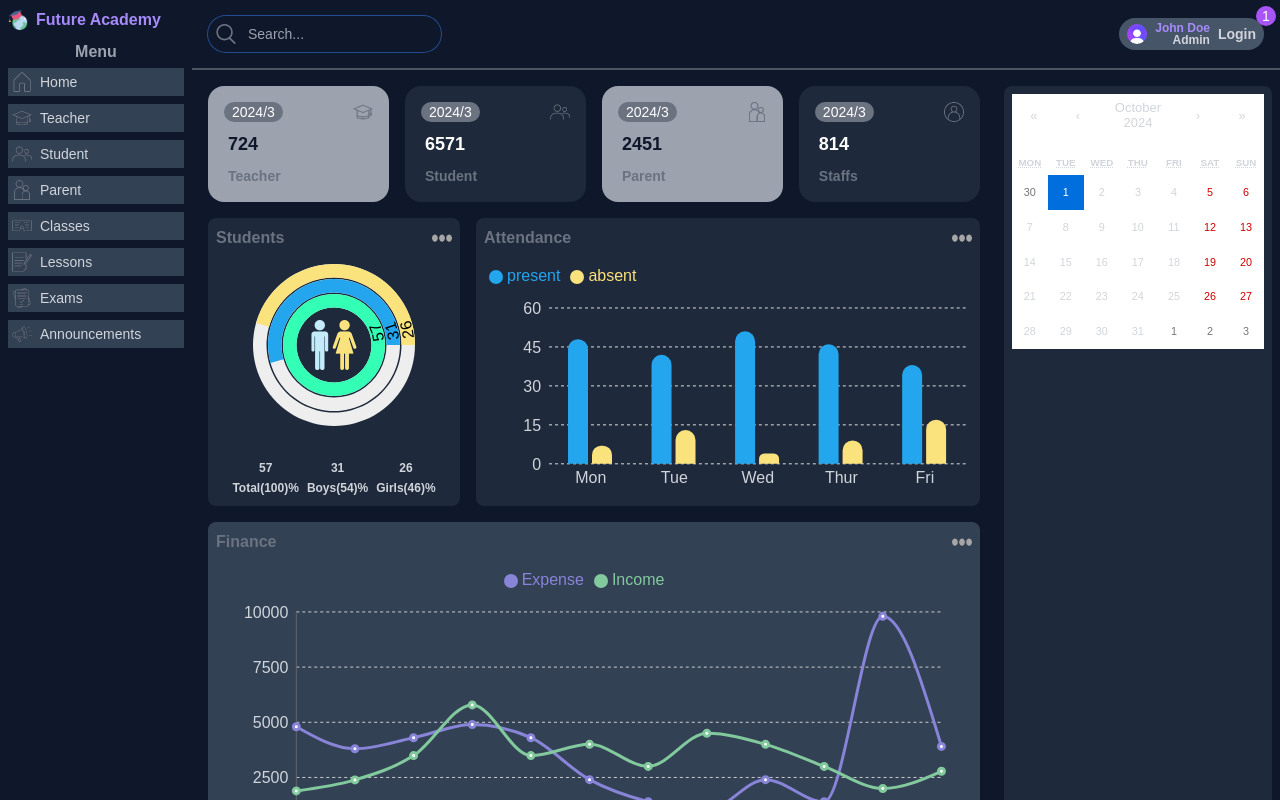
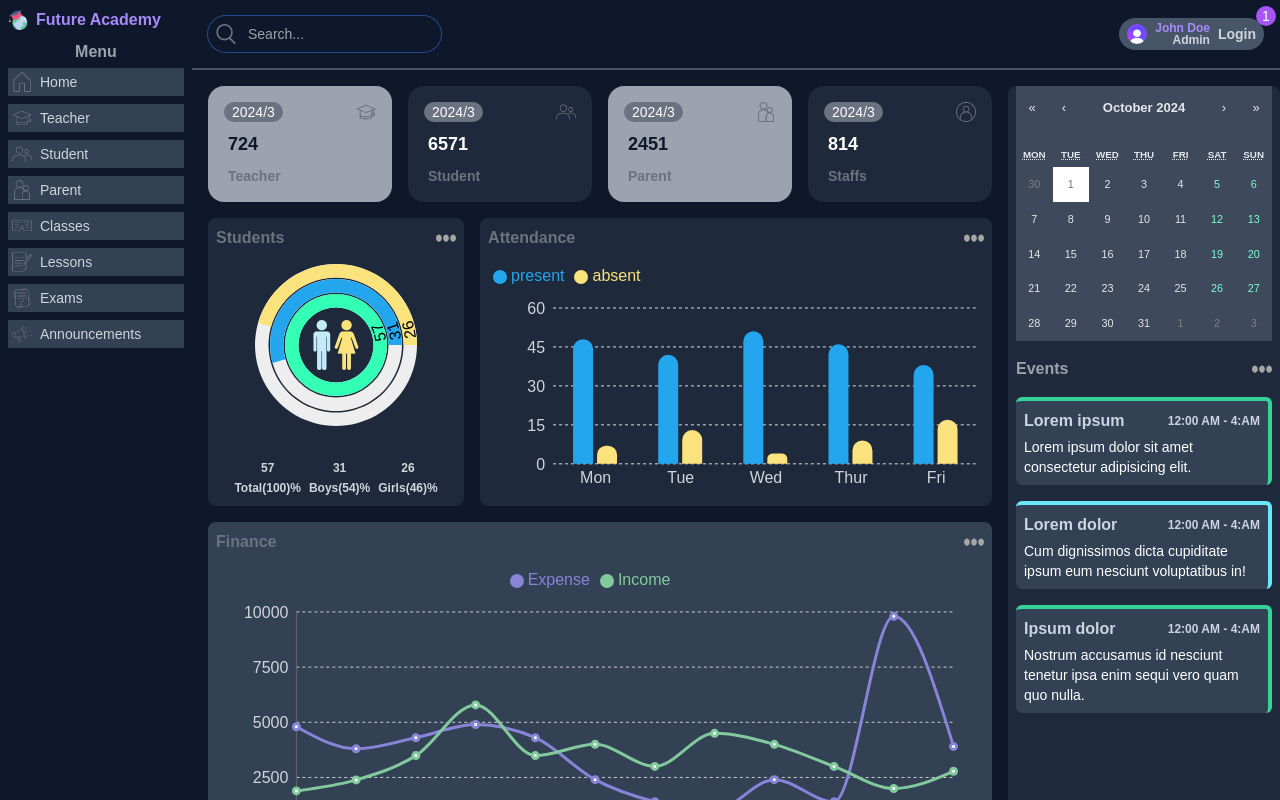
Before and after one commit to mubetesh/student-dashboard, a Next.js app: page /admin in a window 1280 px wide. Built offline with nearby package versions, Linux system fonts and the light colour scheme.

Commit message:
add events

```diff
--- a/src/app/(dashboard)/layout.tsx
+++ b/src/app/(dashboard)/layout.tsx
@@ -28,7 +28,7 @@
         <Navbar />
         <div className="flex  w-full">
           <div className="w-full lg:w-[75%]  ">{children} </div>
-          <div className="hidden lg:block lg:w-[25%] bg-slate-800 my-4 mx-2 rounded-lg p-2">
+          <div className="hidden lg:block lg:w-[25%] bg-slate-800 rounded-lg my-4">
             <EventCalendar />
           </div>
         </div>
--- a/src/app/globals.css
+++ b/src/app/globals.css
@@ -30,6 +30,39 @@
   width: 100% !important;
   border: none !important;
   font-family: sans-serif !important;
-  font-size: small;
+  font-size: small !important ;
+  background-color: #3e495c !important;
 
 }
+.react-calendar__navigation__label__labelText{
+  font-weight: bold !important;
+}
+
+.react-calendar__tile--active{
+  background-color:#687387 !important;
+}
+.react-calendar__tile:hover {
+  background-color: #8D98A5 !important;
+}
+.react-calendar__tile--now {
+  background: white !important;
+  color:#687387 !important;
+}
+.react-calendar__month-view__days__day--weekend{
+  color: aquamarine !important;
+}
+.react-calendar__month-view__days__day--neighboringMonth, .react-calendar__decade-view__years__year--neighboringDecade, .react-calendar__century-view__decades__decade--neighboringCentury{
+  color: gray !important;
+}
+.react-calendar__navigation__label{
+  min-width: 50% !important;
+}
+.react-calendar__navigation__label:hover{
+  color:#3e495c !important;
+}
+.react-calendar__navigation__arrow {
+  min-width: 12.5% !important;
+}
+.react-calendar__navigation__arrow:hover{
+  color:#3e495c !important;
+}
--- a/src/components/EventCalendar.tsx
+++ b/src/components/EventCalendar.tsx
@@ -1,16 +1,57 @@
-"use client"
-import { useState } from 'react';
-import Calendar from 'react-calendar';
-import 'react-calendar/dist/Calendar.css'
+"use client";
+import { useState } from "react";
+import Calendar from "react-calendar";
+import "react-calendar/dist/Calendar.css";
+import Image from "next/image"
 
-type ValuePiece = date | null
-type Value = ValuePiece | [ValuePiece,ValuePiece]
+type ValuePiece = Date | null;
+type Value = ValuePiece | [ValuePiece, ValuePiece];
+
+const events = [
+  {
+    id: 1,
+    title: "Lorem ipsum",
+    time: "12:00 AM - 4:AM",
+    description: "Lorem ipsum dolor sit amet consectetur adipisicing elit.",
+  },
+  {
+    id: 2,
+    title: "Lorem dolor",
+    time: "12:00 AM - 4:AM",
+    description: "Cum dignissimos dicta cupiditate ipsum eum nesciunt voluptatibus in!",
+  },
+  {
+    id: 3,
+    title: "Ipsum dolor",
+    time: "12:00 AM - 4:AM",
+    description: "Nostrum accusamus id nesciunt tenetur ipsa enim sequi vero quam quo nulla.",
+  },
+];
 
 const EventCalendar = () => {
-    const [value, onChange] = useState<Value>(new Date());
+  const [value, onChange] = useState<Value>(new Date());
   return (
-    <div className="h-[240px] w-full bg-slate-600 "><Calendar onChange={onChange} value={value} className="text-gray-300 bg-slate-700"/></div>
-  )
-}
+    <div className="h-[240px] w-full px-2">
+      <Calendar onChange={onChange} value={value} className="text-gray-200 " />
+      <div className="flex flex-col gap-4 my-4">
+      <div className="flex justify-between">
+        <h1 className="text-gray-400 font-bold">Events</h1>
+        <Image src="/moreDark.png" alt="" width={20} height={20} />
+      </div>
+        {events.map((event) => (
+          <div key={event.id} className=" bg-slate-700  p-2 border-r-4 odd:border-cyan-300 even:border-emerald-400 border-t-4 rounded-md ">
+            <div className="flex justify-between items-center">
+              <h1 className="font-semibold text-slate-300 text-md " >{event.title}</h1>
+              <p className="font-semibold text-slate-300 text-xs " >{event.time}</p>
+            </div>
+            <div>
+              <p className="mt-1 text-white text-sm " >{event.description} </p>
+            </div>
+          </div>
+        ))}
+      </div>
+    </div>
+  );
+};
 
 export default EventCalendar
```
Also changed, not shown: 1 other file (tests, documents, lock files or other folders).
